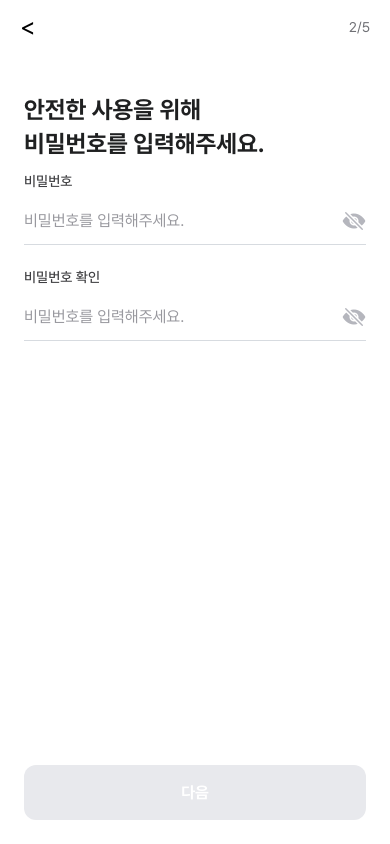
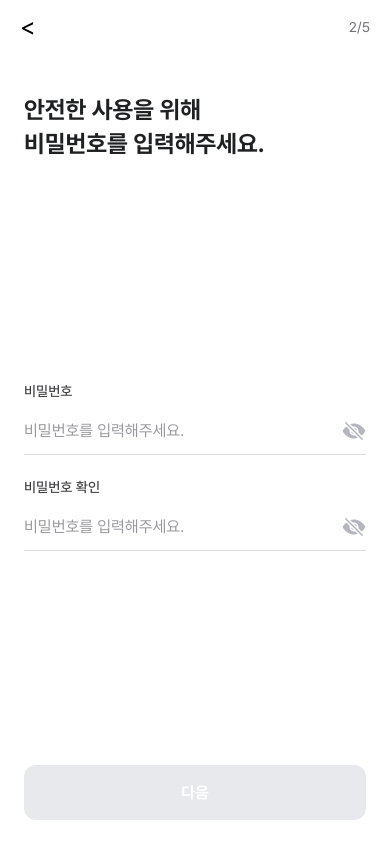
Before and after one commit to HeyRoutine/HeyRoutine-FE, a React Native app: screen /Password in a window 390 px wide. Built offline with nearby package versions, Linux system fonts and the light colour scheme.

Commit message:
✨ feat[#5]: 비밀번호 입력 화면 에러 메시지 및 레이아웃 개선

```diff
--- a/src/screens/auth/email-signup/PasswordScreen.tsx
+++ b/src/screens/auth/email-signup/PasswordScreen.tsx
@@ -27,10 +27,13 @@ const PasswordScreen = ({ navigation, route }: any) => {
     const isMatch = password === passwordConfirm;
     setDoPasswordsMatch(isMatch);
 
+    // 에러 메시지 설정
     if (password && !isValid) {
       setErrorMessage(
         '비밀번호는 영문 소문자, 숫자를 포함하여 8~20자여야 합니다.',
       );
+    } else if (passwordConfirm && !isMatch) {
+      setErrorMessage('비밀번호가 서로 일치하지 않습니다');
     } else {
       setErrorMessage('');
     }
@@ -54,8 +57,12 @@ const PasswordScreen = ({ navigation, route }: any) => {
           안전한 사용을 위해{'\n'}
           비밀번호를 입력해주세요.
         </Title>
-        {errorMessage ? <ErrorMessage>{errorMessage}</ErrorMessage> : null}
+        <ErrorContainer>
+          {errorMessage ? <ErrorMessage>{errorMessage}</ErrorMessage> : null}
+        </ErrorContainer>
+      </Content>
 
+      <CenterContent>
         <FormGroup>
           <Label>비밀번호</Label>
           <AuthTextInput
@@ -77,7 +84,7 @@ const PasswordScreen = ({ navigation, route }: any) => {
             maxLength={20}
           />
         </FormGroup>
-      </Content>
+      </CenterContent>
 
       <ButtonWrapper>
         <AuthButton
@@ -117,7 +124,6 @@ const ProgressText = styled.Text`
 `;
 
 const Content = styled.View`
-  flex: 1;
   padding: 24px;
 `;
 
@@ -130,11 +136,22 @@ const Title = styled.Text`
   margin-bottom: 12px;
 `;
 
+const ErrorContainer = styled.View`
+  height: 20px;
+  justify-content: center;
+`;
+
 const ErrorMessage = styled.Text`
   font-size: 14px;
   font-family: ${theme.fonts.Regular};
   color: ${theme.colors.error};
-  margin-bottom: 24px;
+`;
+
+const CenterContent = styled.View`
+  flex: 1;
+  justify-content: center;
+  align-items: center;
+  padding: 0 24px;
 `;
 
 const ButtonWrapper = styled.View`
```
